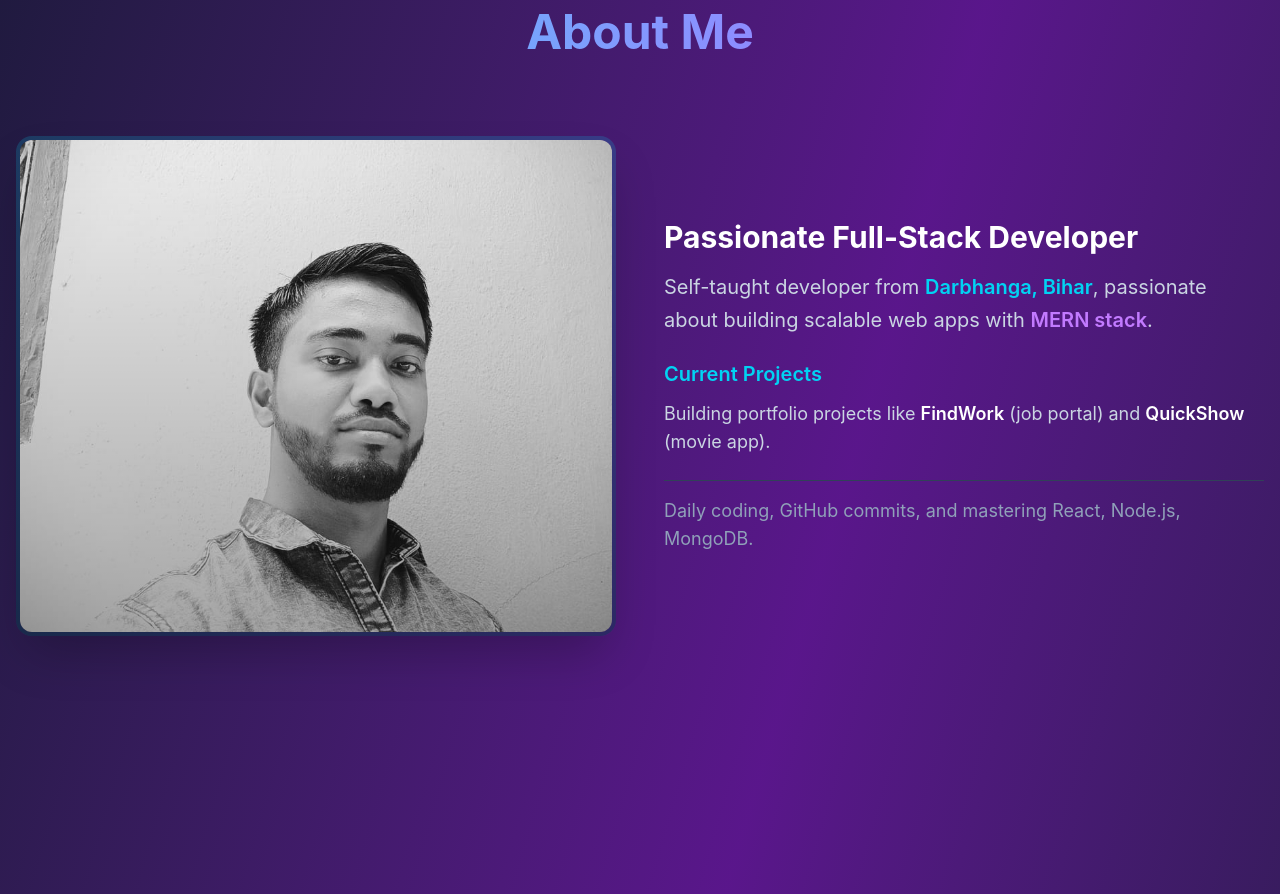
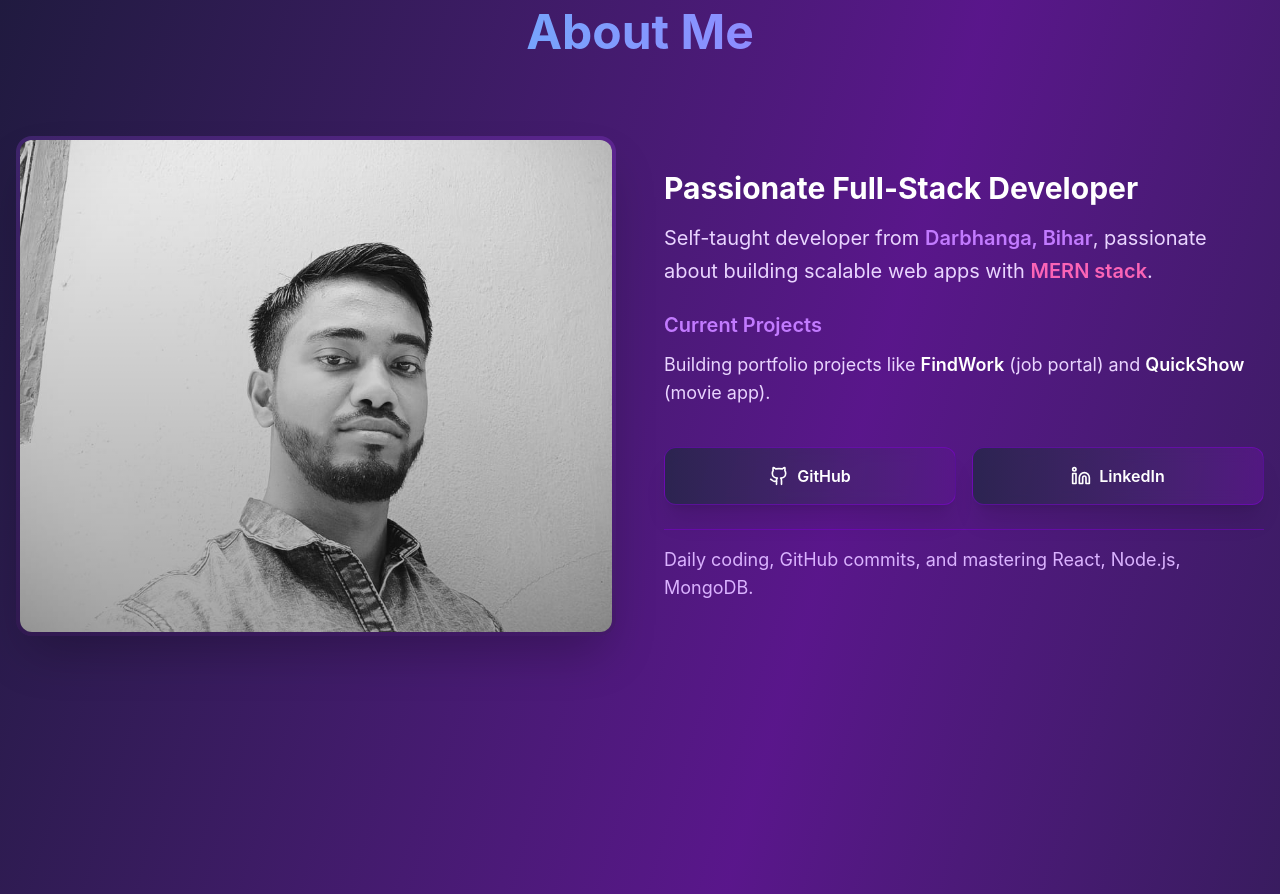
Before and after one commit to AkbarMWaris/Portfolio, a React (Vite) app in the folder client/: page / in a window 1280 px wide. Shown: the part 1000-1894 px from the top of the page. Built offline with nearby package versions, Linux system fonts and the light colour scheme.

Commit message:
adding buttons

```diff
--- a/client/src/components/About.jsx
+++ b/client/src/components/About.jsx
@@ -1,7 +1,8 @@
 import { motion } from 'framer-motion';
+import { Github, Linkedin } from 'lucide-react';  // Add icons import
 
 const About = () => (
-  <section id="about" className="py-32 container mx-auto px-4">
+  <section id="about" className="py-32 max-w-7xl mx-auto px-4">
     <motion.h2
       initial={{ opacity: 0 }}
       whileInView={{ opacity: 1 }}
@@ -12,7 +13,7 @@ const About = () => (
     </motion.h2>
 
     <div className="grid md:grid-cols-2 gap-12 items-center">
-      {/* Image - Fixed height & perfect alignment */}
+      {/* Image */}
       <motion.div
         initial={{ opacity: 0, x: -50 }}
         whileInView={{ opacity: 1, x: 0 }}
@@ -22,13 +23,12 @@ const About = () => (
         <img
           src="/assets/about-img.jpg"
           alt="About Akbar"
-          className="w-full h-96 md:h-[500px] rounded-2xl shadow-2xl object-cover border-4 border-cyan-500/20 hover:border-cyan-400/40 transition-all duration-500"
+          className="w-full h-96 md:h-[500px] rounded-2xl shadow-2xl object-cover border-4 border-purple-500/20 hover:border-purple-400/40 transition-all duration-500"
         />
-        {/* Decorative gradient overlay */}
         <div className="absolute inset-0 bg-gradient-to-t from-black/30 to-transparent rounded-2xl pointer-events-none" />
       </motion.div>
 
-      {/* Text Content - Perfect alignment */}
+      {/* Text + Buttons */}
       <motion.div
         initial={{ opacity: 0, x: 50 }}
         whileInView={{ opacity: 1, x: 0 }}
@@ -40,20 +40,47 @@ const About = () => (
           <h3 className="text-2xl md:text-3xl font-bold text-white mb-4">
             Passionate Full-Stack Developer
           </h3>
-          <p className="text-xl text-slate-300 leading-relaxed">
-            Self-taught developer from <span className="text-cyan-400 font-semibold">Darbhanga, Bihar</span>, passionate about building scalable web apps with <span className="text-purple-400 font-semibold">MERN stack</span>.
+          <p className="text-xl text-purple-200 leading-relaxed">
+            Self-taught developer from <span className="text-purple-400 font-semibold">Darbhanga, Bihar</span>, passionate about building scalable web apps with <span className="text-pink-400 font-semibold">MERN stack</span>.
           </p>
         </div>
 
         <div>
-          <h4 className="text-xl font-semibold text-cyan-400 mb-3">Current Projects</h4>
-          <p className="text-lg text-slate-300">
+          <h4 className="text-xl font-semibold text-purple-400 mb-3">Current Projects</h4>
+          <p className="text-lg text-purple-200">
             Building portfolio projects like <span className="font-semibold text-white">FindWork</span> (job portal) and <span className="font-semibold text-white">QuickShow</span> (movie app).
           </p>
         </div>
 
-        <div className="pt-4 border-t border-slate-700">
-          <p className="text-lg text-slate-400">
+
+<div className="flex gap-4 pt-4">
+  <motion.a
+    href="https://github.com/akbarmwaris"
+    target="_blank"
+    rel="noopener noreferrer"
+    whileHover={{ scale: 1.05, y: -2 }}
+    whileTap={{ scale: 0.95 }}
+    className="flex-1 flex items-center justify-center gap-2 bg-gradient-to-r from-slate-800/70 to-purple-900/70 hover:from-slate-700/80 hover:to-purple-800/80 backdrop-blur-sm border border-purple-700/50 hover:border-purple-500/70 text-white p-4 rounded-xl font-semibold shadow-xl hover:shadow-purple-500/30 transition-all duration-300"
+  >
+    <Github size={20} />
+    GitHub
+  </motion.a>
+
+  <motion.a
+    href="https://linkedin.com/in/akbarmwaris"
+    target="_blank"
+    rel="noopener noreferrer"
+    whileHover={{ scale: 1.05, y: -2 }}
+    whileTap={{ scale: 0.95 }}
+    className="flex-1 flex items-center justify-center gap-2 bg-gradient-to-r from-slate-800/70 to-purple-900/70 hover:from-slate-700/80 hover:to-purple-800/80 backdrop-blur-sm border border-purple-700/50 hover:border-purple-500/70 text-white p-4 rounded-xl font-semibold shadow-xl hover:shadow-purple-500/30 transition-all duration-300"
+  >
+    <Linkedin size={20} />
+    LinkedIn
+  </motion.a>
+</div>
+
+        <div className="pt-4 border-t border-purple-700/50">
+          <p className="text-lg text-purple-300">
             Daily coding, GitHub commits, and mastering React, Node.js, MongoDB.
           </p>
         </div>
```
